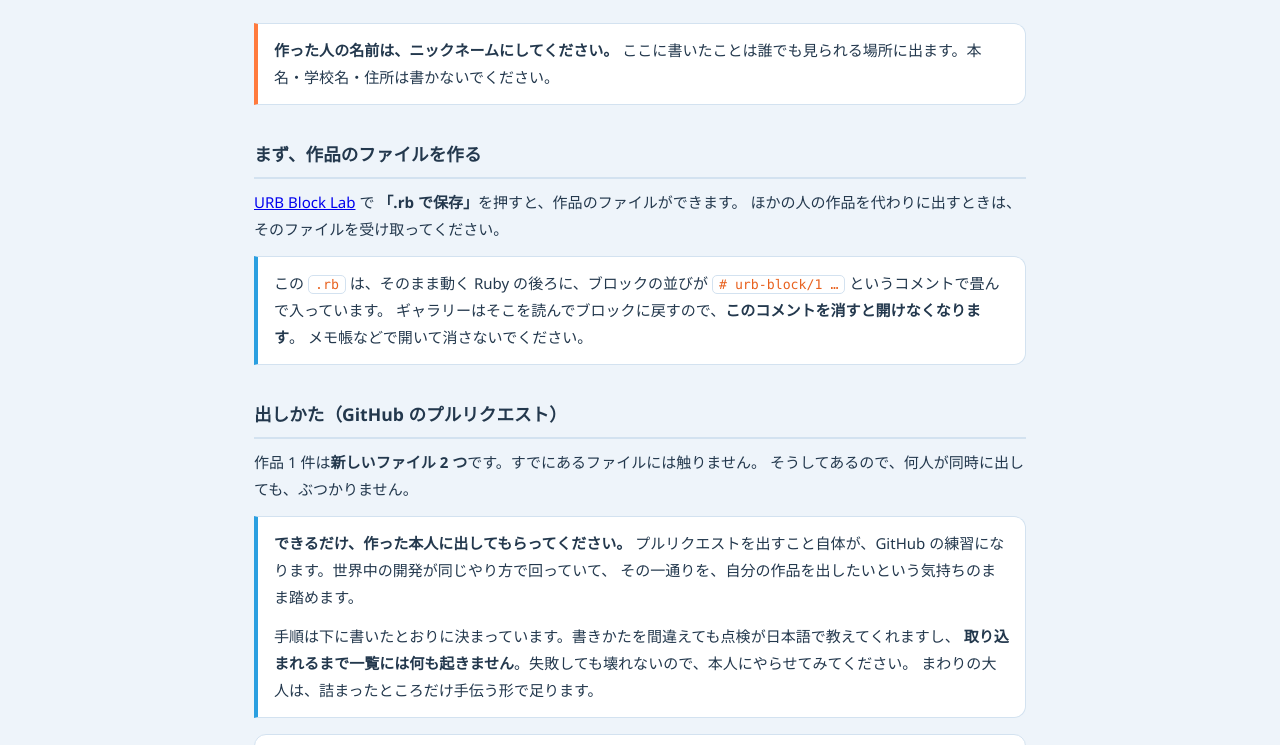
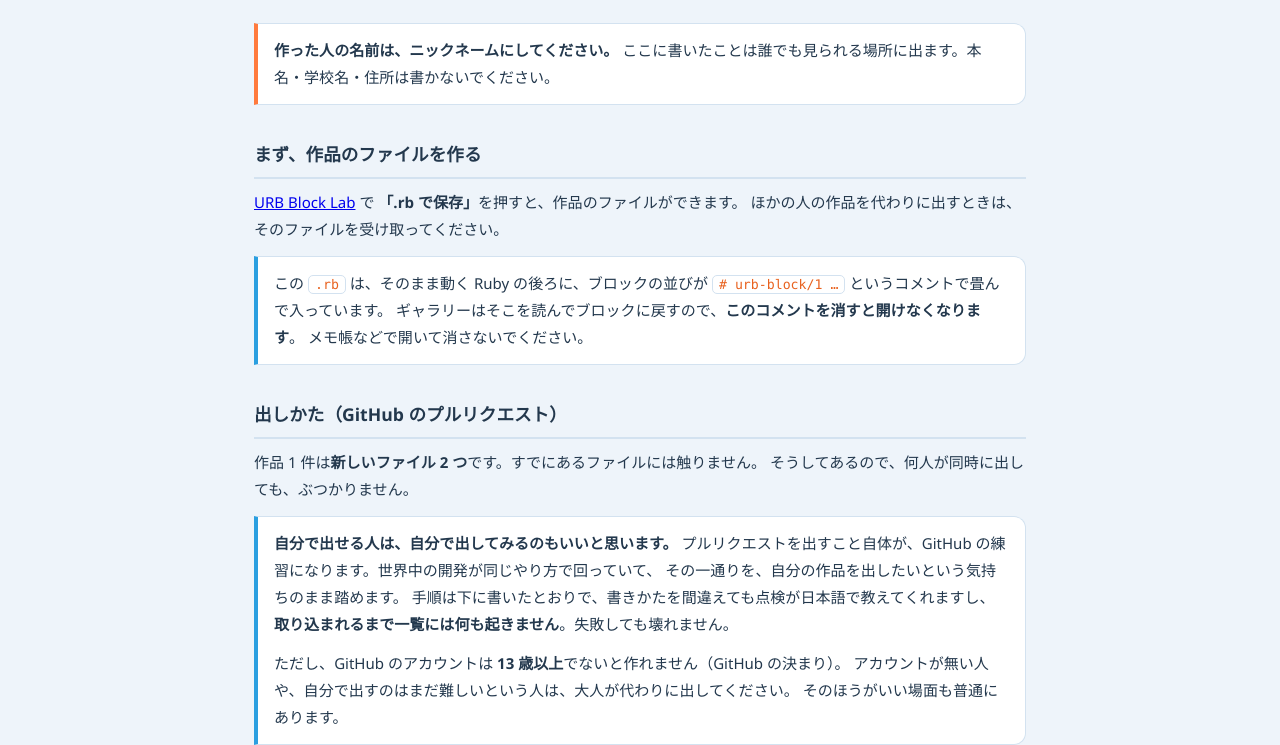
Before and after one commit to tarosay/urb-gallery, a plain HTML site: page docs/submit.html in a window 1280 px wide. Shown: the part 177-922 px from the top of the page. Drawn offline with Linux system fonts and the light colour scheme.

Commit message:
fix: 本人が出すことを勧める書き方をやめる
GitHub のアカウントは 13 歳以上でないと作れないので、「できるだけ本人に」は
出せない子に無理を強いる。自分で出せる人には勧め、そうでない人は大人が
代わりに出してよい、と両方を並べる。

Co-Authored-By: Claude Opus 5 <noreply@anthropic.com>

```diff
--- a/docs/submit.html
+++ b/docs/submit.html
@@ -224,14 +224,16 @@ footer a:hover { text-decoration: underline; }
 
 <div class="note">
   <p>
-    <b>できるだけ、作った本人に出してもらってください。</b>
+    <b>自分で出せる人は、自分で出してみるのもいいと思います。</b>
     プルリクエストを出すこと自体が、GitHub の練習になります。世界中の開発が同じやり方で回っていて、
     その一通りを、自分の作品を出したいという気持ちのまま踏めます。
+    手順は下に書いたとおりで、書きかたを間違えても点検が日本語で教えてくれますし、
+    <b>取り込まれるまで一覧には何も起きません</b>。失敗しても壊れません。
   </p>
   <p>
-    手順は下に書いたとおりに決まっています。書きかたを間違えても点検が日本語で教えてくれますし、
-    <b>取り込まれるまで一覧には何も起きません</b>。失敗しても壊れないので、本人にやらせてみてください。
-    まわりの大人は、詰まったところだけ手伝う形で足ります。
+    ただし、GitHub のアカウントは <b>13 歳以上</b>でないと作れません（GitHub の決まり）。
+    アカウントが無い人や、自分で出すのはまだ難しいという人は、大人が代わりに出してください。
+    そのほうがいい場面も普通にあります。
   </p>
 </div>
 
```
